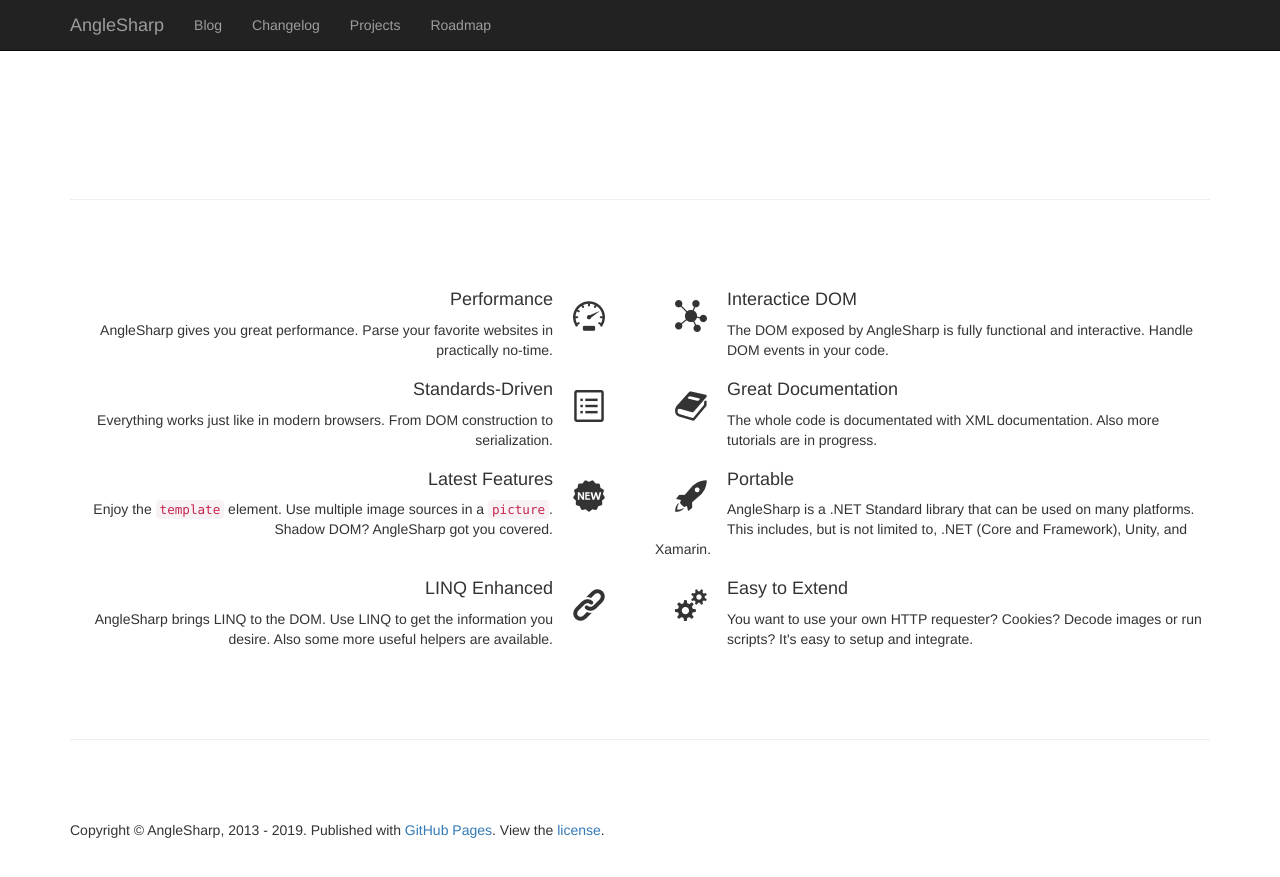
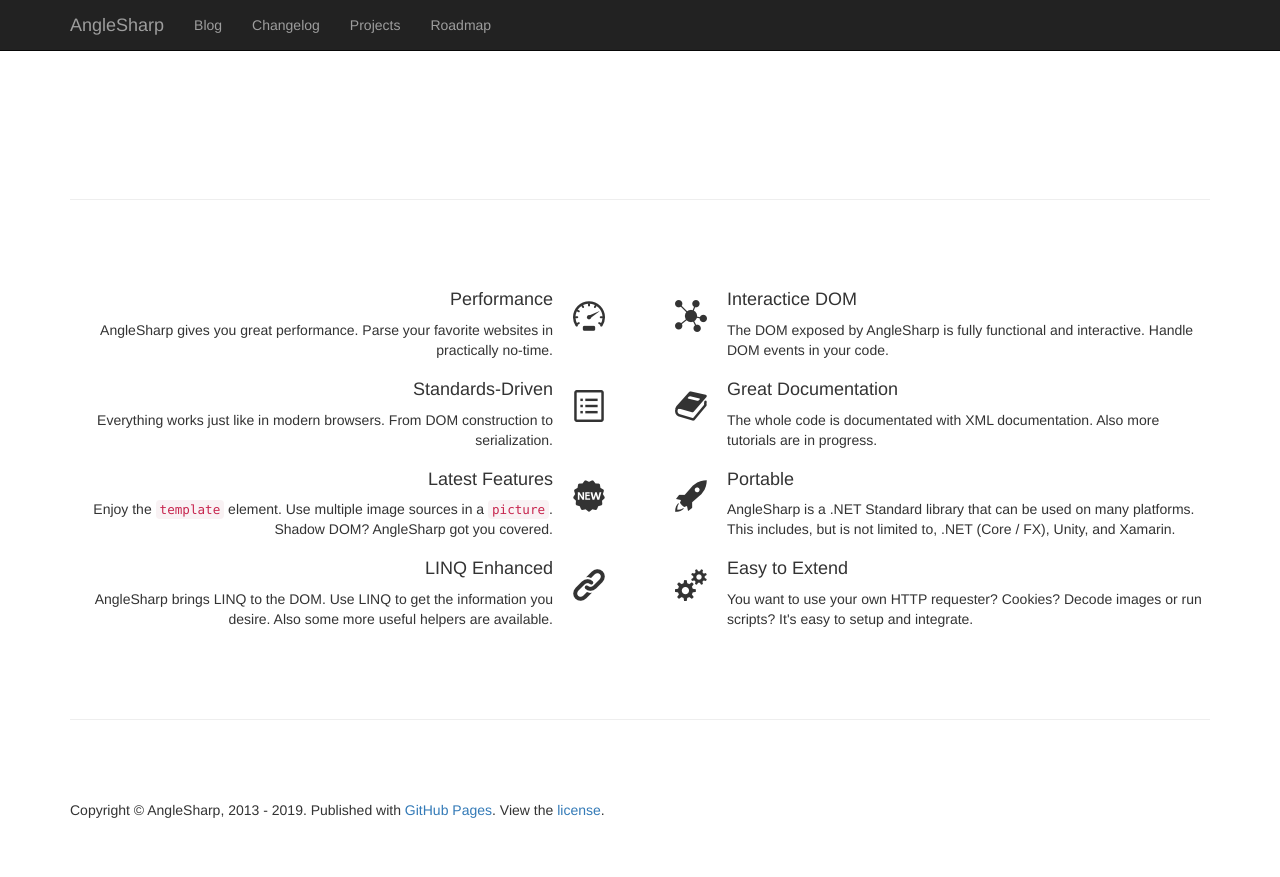
Before and after one commit to AngleSharp/anglesharp.github.io, a Jekyll site: the page built from index.html, in a window 1280 px wide and 900 px high, scrolled down 2807 px. Shown: the top 877 px of the window. Built offline with Jekyll 4.4.1, drawn with Linux system fonts in a browser that asks for light colours.

Commit message:
Wording update

```diff
--- a/index.html
+++ b/index.html
@@ -100,7 +100,7 @@ parent: none
 		<img src="images/portable-icon.png" class="eyecatcher-image pull-left">
 		<div class="text-left">
 			<h4>Portable</h4>
-			<p>AngleSharp is a .NET Standard library that can be used on many platforms. This includes, but is not limited to, .NET (Core and Framework), Unity, and Xamarin.</p>
+			<p>AngleSharp is a .NET Standard library that can be used on many platforms. This includes, but is not limited to, .NET (Core / FX), Unity, and Xamarin.</p>
 		</div>
 	</div>
 </div>
```
